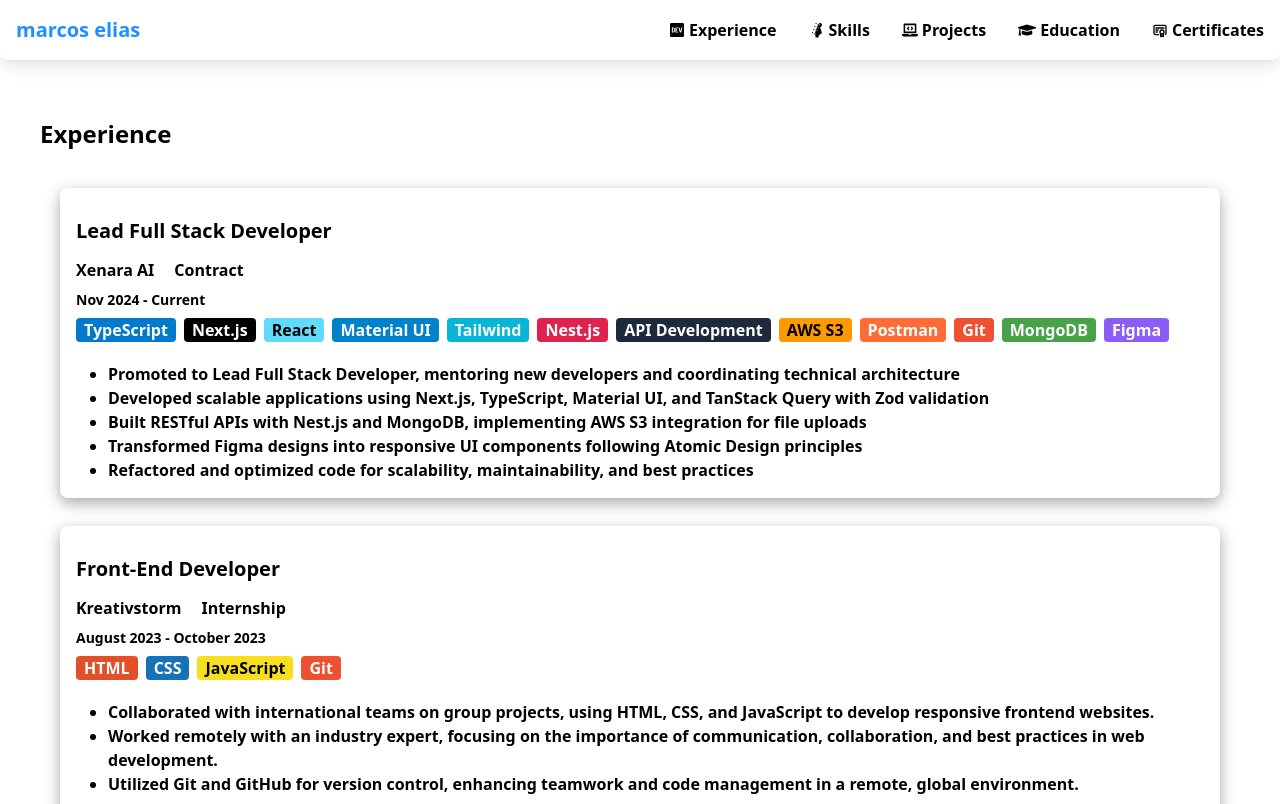
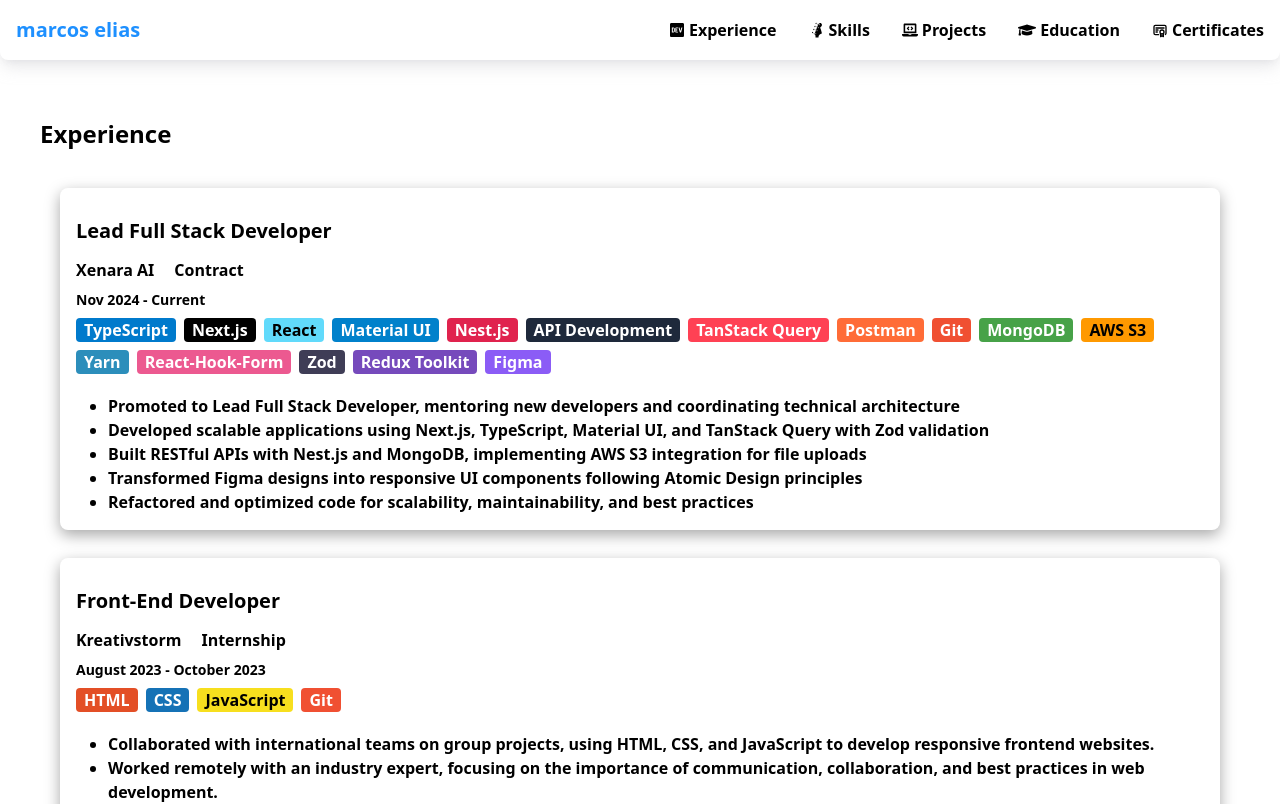
Before and after one commit to mark-elias/MyPortfolio_Next.js, a Next.js app: page /experience in a window 1280 px wide. Shown: the top 804 px of the page. Built offline with nearby package versions, Linux system fonts and the light colour scheme.

Commit message:
udpate experience

```diff
--- a/src/constants/experience.constants.ts
+++ b/src/constants/experience.constants.ts
@@ -10,13 +10,17 @@
       "Next.js",
       "React",
       "Material UI",
-      "Tailwind",
       "Nest.js",
       "API Development",
-      "AWS S3",
+      "TanStack Query",
       "Postman",
       "Git",
       "MongoDB",
+      "AWS S3",
+      "Yarn",
+      "React-Hook-Form",
+      "Zod",
+      "Redux Toolkit",
       "Figma",
     ],
     responsibilities: [
```
